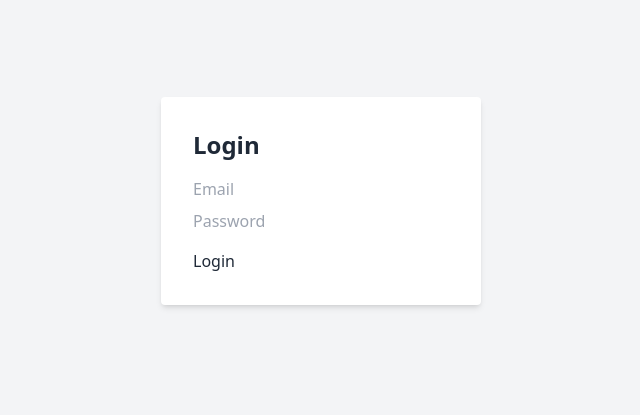
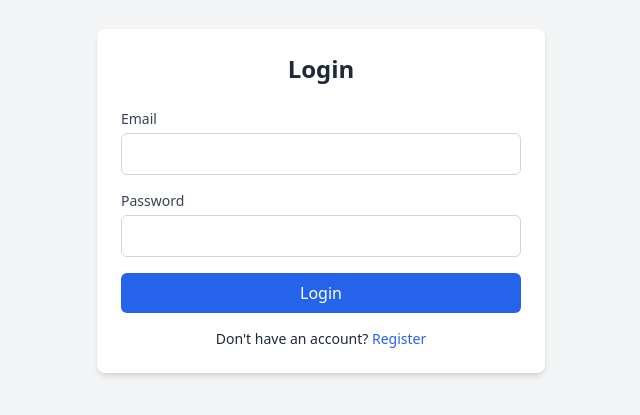
Before and after one commit to josehorta21/fittrack-frontend, a React (Vite) app: page / in a window 1280 px wide. Shown: the part 199-614 px from the top of the page, without its empty margins (319-959 px from the left). Built offline with nearby package versions, Linux system fonts and the light colour scheme; no server answers.

Commit message:
Improve Register page UI and functionality

```diff
--- a/src/pages/Login.jsx
+++ b/src/pages/Login.jsx
@@ -1,31 +1,79 @@
-import { useState } from 'react';
-import { useNavigate } from 'react-router-dom';
-import { loginUser } from '../services/api';
+import React, { useState } from "react";
+import axios from "axios";
+import { Link } from "react-router-dom";
+
+const API_URL = import.meta.env.VITE_API_URL;
 
 function Login() {
-  const [email, setEmail] = useState('');
-  const [password, setPassword] = useState('');
-  const navigate = useNavigate();
+  const [email, setEmail] = useState("");
+  const [password, setPassword] = useState("");
+  const [message, setMessage] = useState(null);
 
-  const handleSubmit = async (e) => {
+  const handleLogin = async (e) => {
     e.preventDefault();
-    const response = await loginUser(email, password);
-    if (response.token) {
-      localStorage.setItem('token', response.token);
-      navigate('/dashboard');
-    } else {
-      alert(response.message || 'Login failed');
+    try {
+      const res = await axios.post(`${API_URL}/api/auth/login`, {
+        email,
+        password,
+      });
+      localStorage.setItem("token", res.data.token);
+      setMessage(`Welcome, ${res.data.user.name}!`);
+    } catch (err) {
+      setMessage("Login failed. Please try again.");
     }
   };
 
   return (
-    <div className="min-h-screen flex items-center justify-center bg-gray-100">
-      <form onSubmit={handleSubmit} className="bg-white p-8 rounded shadow-md w-80">
-        <h2 className="text-2xl font-bold mb-4">Login</h2>
-        <input type="email" placeholder="Email" value={email} onChange={(e) => setEmail(e.target.value)} required className="input mb-2" />
-        <input type="password" placeholder="Password" value={password} onChange={(e) => setPassword(e.target.value)} required className="input mb-4" />
-        <button type="submit" className="btn">Login</button>
-      </form>
+    <div className="min-h-screen flex items-center justify-center bg-gray-100 p-4">
+      <div className="bg-white shadow-md rounded-lg w-full max-w-md p-6">
+        <h1 className="text-2xl font-bold mb-6 text-center">Login</h1>
+
+        <form onSubmit={handleLogin} className="space-y-4">
+          <div>
+            <label className="block text-sm font-medium text-gray-700">
+              Email
+            </label>
+            <input
+              type="email"
+              className="w-full mt-1 px-4 py-2 border border-gray-300 rounded-md focus:outline-none focus:ring-2 focus:ring-blue-500"
+              value={email}
+              onChange={(e) => setEmail(e.target.value)}
+              required
+            />
+          </div>
+
+          <div>
+            <label className="block text-sm font-medium text-gray-700">
+              Password
+            </label>
+            <input
+              type="password"
+              className="w-full mt-1 px-4 py-2 border border-gray-300 rounded-md focus:outline-none focus:ring-2 focus:ring-blue-500"
+              value={password}
+              onChange={(e) => setPassword(e.target.value)}
+              required
+            />
+          </div>
+
+          <button
+            type="submit"
+            className="w-full bg-blue-600 text-white py-2 rounded-md hover:bg-blue-700 transition"
+          >
+            Login
+          </button>
+        </form>
+
+        {message && (
+          <p className="mt-4 text-center text-red-500 text-sm">{message}</p>
+        )}
+
+        <p className="mt-4 text-sm text-center">
+          Don't have an account?{" "}
+          <Link to="/register" className="text-blue-600 hover:underline">
+            Register
+          </Link>
+        </p>
+      </div>
     </div>
   );
 }
--- a/src/pages/Register.jsx
+++ b/src/pages/Register.jsx
@@ -1,33 +1,63 @@
-import { useState } from 'react';
-import { useNavigate } from 'react-router-dom';
-import { registerUser } from '../services/api';
+// src/pages/Register.jsx
+import React, { useState } from 'react';
+import axios from 'axios';
+import { Link, useNavigate } from 'react-router-dom';
+
+const API_URL = import.meta.env.VITE_API_URL;
 
 function Register() {
-  const [username, setUsername] = useState('');
   const [email, setEmail] = useState('');
   const [password, setPassword] = useState('');
+  const [message, setMessage] = useState(null);
   const navigate = useNavigate();
 
-  const handleSubmit = async (e) => {
+  const handleRegister = async (e) => {
     e.preventDefault();
-    const response = await registerUser(username, email, password);
-    if (response.token) {
-      localStorage.setItem('token', response.token);
-      navigate('/dashboard');
-    } else {
-      alert(response.message || 'Registration failed');
+    try {
+      const res = await axios.post(`${API_URL}/api/auth/register`, { email, password });
+      setMessage('Registration successful!');
+      setTimeout(() => navigate('/'), 1500);
+    } catch (err) {
+      setMessage('Registration failed. Please try again.');
     }
   };
 
   return (
-    <div className="min-h-screen flex items-center justify-center bg-gray-100">
-      <form onSubmit={handleSubmit} className="bg-white p-8 rounded shadow-md w-80">
-        <h2 className="text-2xl font-bold mb-4">Register</h2>
-        <input type="text" placeholder="Username" value={username} onChange={(e) => setUsername(e.target.value)} required className="input mb-2" />
-        <input type="email" placeholder="Email" value={email} onChange={(e) => setEmail(e.target.value)} required className="input mb-2" />
-        <input type="password" placeholder="Password" value={password} onChange={(e) => setPassword(e.target.value)} required className="input mb-4" />
-        <button type="submit" className="btn">Register</button>
-      </form>
+    <div className="min-h-screen flex flex-col items-center justify-center bg-gray-100 p-4">
+      <div className="bg-white p-6 rounded shadow-md w-full max-w-md space-y-4">
+        <h2 className="text-2xl font-bold text-center">Create Account</h2>
+        <form onSubmit={handleRegister} className="space-y-4">
+          <input
+            type="email"
+            placeholder="Email"
+            className="w-full p-2 border rounded"
+            value={email}
+            onChange={(e) => setEmail(e.target.value)}
+            required
+          />
+          <input
+            type="password"
+            placeholder="Password"
+            className="w-full p-2 border rounded"
+            value={password}
+            onChange={(e) => setPassword(e.target.value)}
+            required
+          />
+          <button
+            type="submit"
+            className="w-full bg-blue-600 text-white p-2 rounded hover:bg-blue-700"
+          >
+            Register
+          </button>
+        </form>
+        {message && <p className="text-center text-sm text-red-600">{message}</p>}
+        <p className="text-center text-sm">
+          Already have an account?{' '}
+          <Link to="/" className="text-blue-600 underline">
+            Login
+          </Link>
+        </p>
+      </div>
     </div>
   );
 }
```
Also changed, not shown: pages/Dashboard.jsx (deleted, +0 -12 lines), pages/Login.jsx (deleted, +0 -53 lines), pages/Register.jsx (deleted, +0 -52 lines), 1 other file (tests, documents, lock files or other folders).
